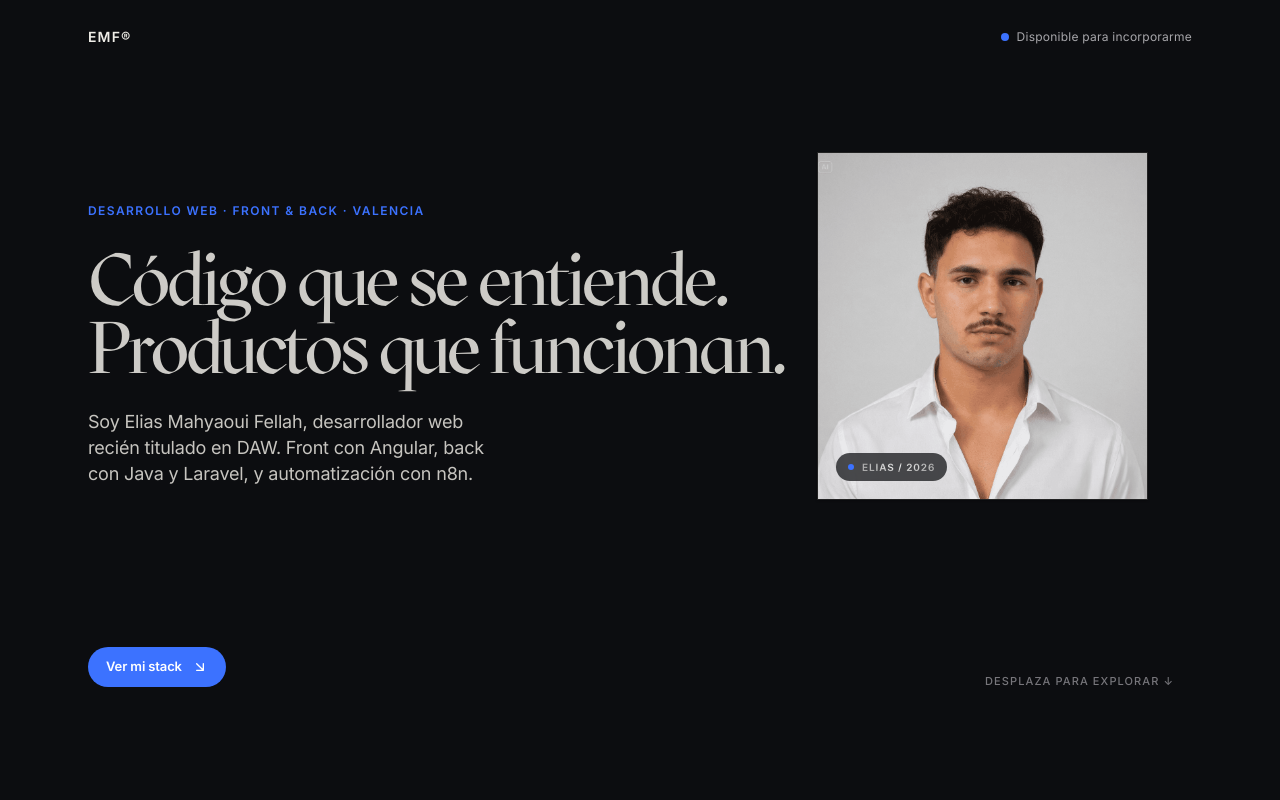
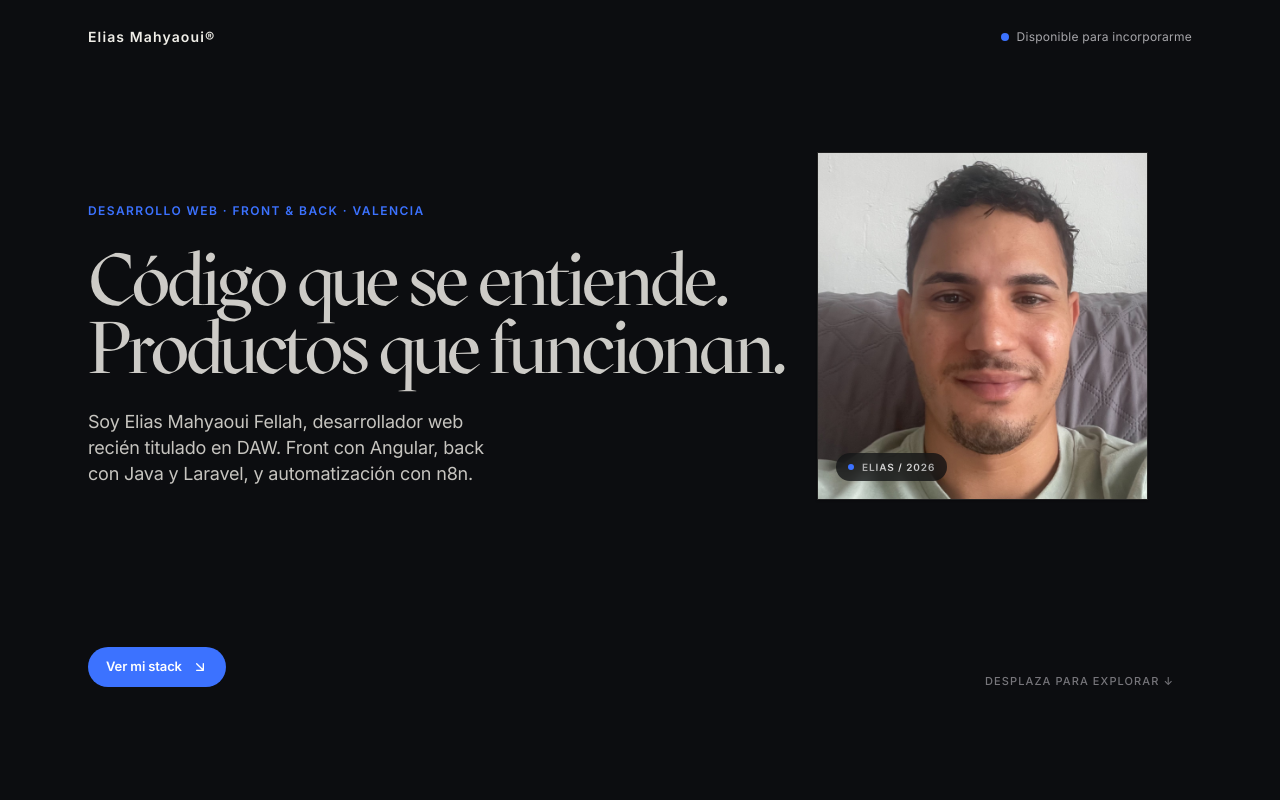
Before and after one commit to Mahyaouidevtech/portfolio, a plain HTML site: page index.html in a window 1280 px wide. Shown: the top 800 px of the page. Drawn offline with Linux system fonts and the light colour scheme.

Commit message:
cambio de foto de perfil

```diff
--- a/index.html
+++ b/index.html
@@ -28,7 +28,7 @@
   <!-- ============ 01 · INICIO ============ -->
   <header class="hero">
     <nav class="nav">
-      <a class="nav__logo" href="#">EMF®</a>
+      <a class="nav__logo" href="#">Elias Mahyaoui®</a>
       <p class="estado"><span class="estado__punto"></span>Disponible para incorporarme</p>
     </nav>
 
@@ -47,7 +47,7 @@
     </div>
 
     <figure class="retrato" aria-label="Retrato de Elias Mahyaoui Fellah">
-      <img src="/images/retrato.png" alt="" width="331" height="348" draggable="false">
+      <img src="/images/fondoPerfil.jpg" alt="" width="331" height="348" draggable="false">
       <figcaption class="retrato__etiqueta"><span class="retrato__punto"></span><span>Elias / 2026</span></figcaption>
     </figure>
   </header>
```
Also changed, not shown: images/fondoPerfil.jpg (added), images/retrato.png (deleted).
